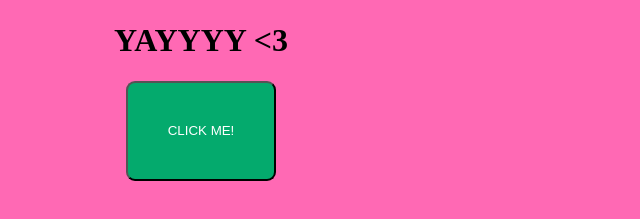
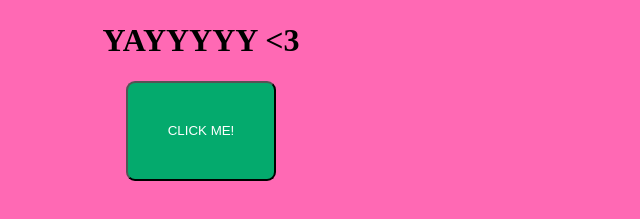
Before and after one commit to J4YM/valentineyesorno, a plain HTML site: page yay.html in a window 1280 px wide. Shown: the part 311-530 px from the top of the page, without its empty margins (439-1079 px from the left). Drawn offline with Linux system fonts and the light colour scheme.

Commit message:
Change Title

```diff
--- a/yay.html
+++ b/yay.html
@@ -4,14 +4,14 @@
 <head>
   <meta charset="utf-8">
   <meta name="viewport" content="width=device-width">
-  <title>replit</title>
+  <title>YAYYYYYYY</title>
   <link href="style.css" rel="stylesheet" type="text/css" />
 </head>
 
   <body>
     <div class="img-container">
       <img src="https://media.tenor.com/TEC6z0acIbUAAAAi/cute-bears-love.gif" style="margin-left: 5%;">
-      <h1>YAYYYY <3</h1>
+      <h1>YAYYYYY <3</h1>
     </div>
     <div class="yesnobuttons">
       <div id="yesbutton">
```
Also changed, not shown: index.html (+1 -1 lines).
